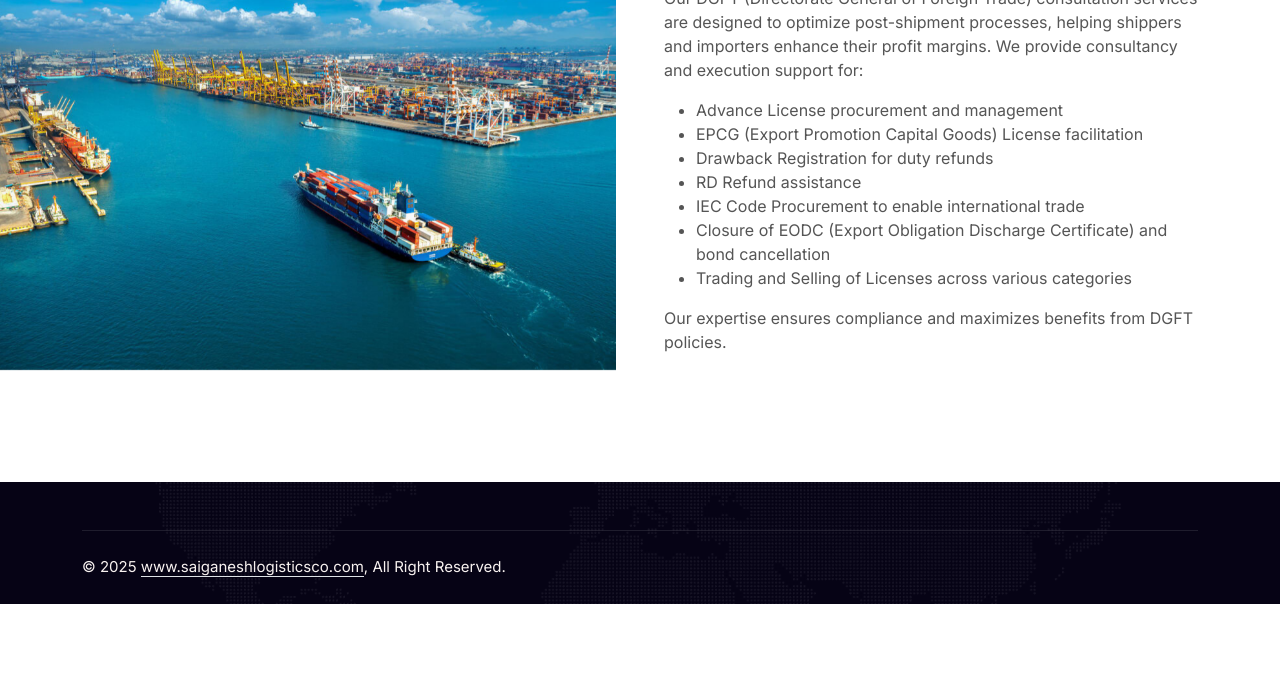
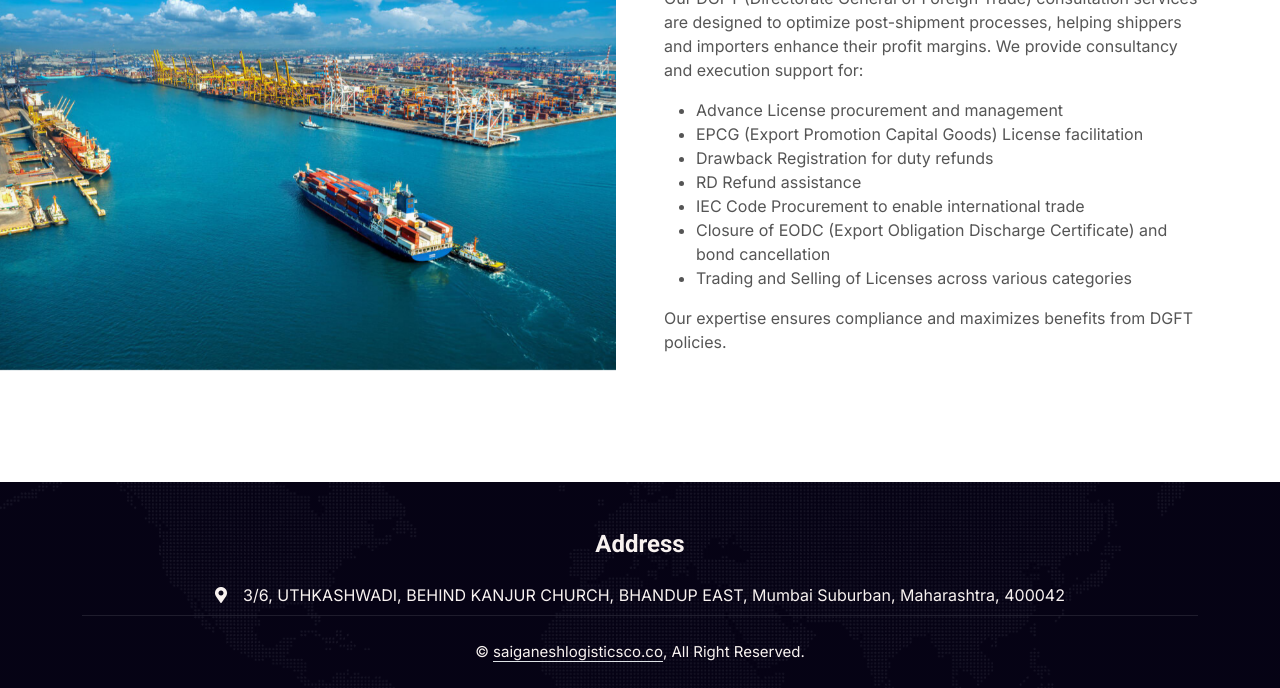
Before and after one commit to techmakecode/saiganeshlogisticsco, a plain HTML site: page dgft-consultation.html in a window 1280 px wide. Shown: the part 577-1265 px from the top of the page. Before the commit the page ends 1181 px from the top, so only its background shows below. Drawn offline with nearby package versions, Linux system fonts and the light colour scheme.

Commit message:
Fix HTML structure and update footer content

```diff
--- a/dgft-consultation.html
+++ b/dgft-consultation.html
@@ -141,15 +141,22 @@
 
 
     <!-- Footer Start -->
-    <div class="container-fluid bg-dark text-light footer pt-5 wow fadeIn" data-wow-delay="0.1s"
-        style="margin-top: 6rem;">
+   <div class="container-fluid bg-dark text-light footer pt-5 wow fadeIn" data-wow-delay="0.1s" style="margin-top: 6rem;">
+        <div class="container">
+            <div class="row g-5">
+                <div class="text-center">
+                    <h4 class="text-light mb-4">Address</h4>
+                    <p class="mb-2"><i class="fa fa-map-marker-alt me-3"></i>3/6, UTHKASHWADI, BEHIND KANJUR CHURCH, BHANDUP EAST, Mumbai Suburban, Maharashtra, 400042</p>
 
+                </div>
+
+            </div>
+        </div>
         <div class="container">
             <div class="copyright">
                 <div class="row">
-                    <div class="col-md-6 text-center text-md-start mb-3 mb-md-0">
-                        &copy; 2025 <a class="border-bottom" href="http://saiganeshlogisticsco.com/">
-                            www.saiganeshlogisticsco.com</a>, All Right Reserved.
+                    <div class="text-center">
+                        &copy; <a class="border-bottom" href="#">saiganeshlogisticsco.co</a>, All Right Reserved.
                     </div>
 
                 </div>
@@ -167,4 +174,5 @@
         <script src="js/main.js"></script>
 </body>
 
+
 </html>
```
